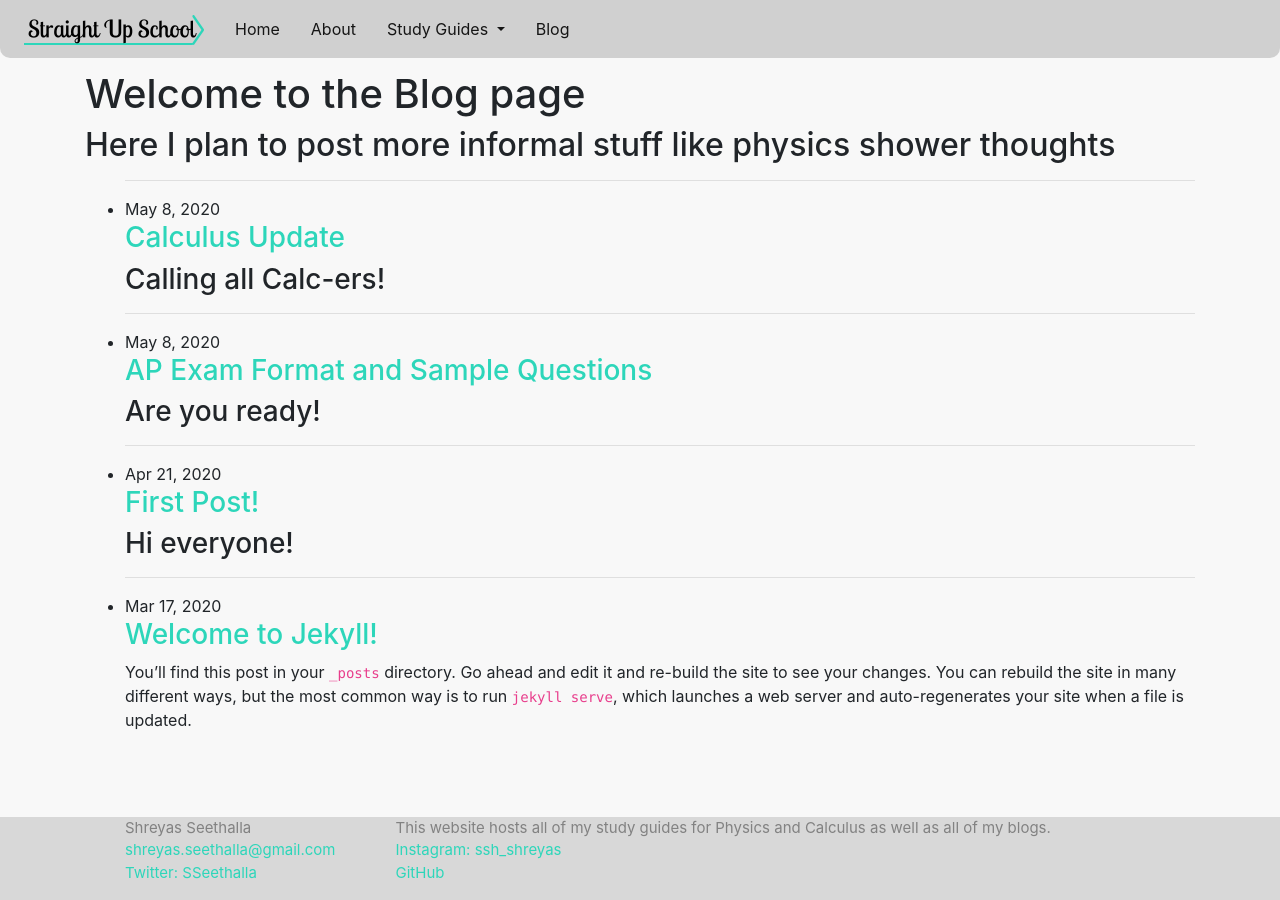
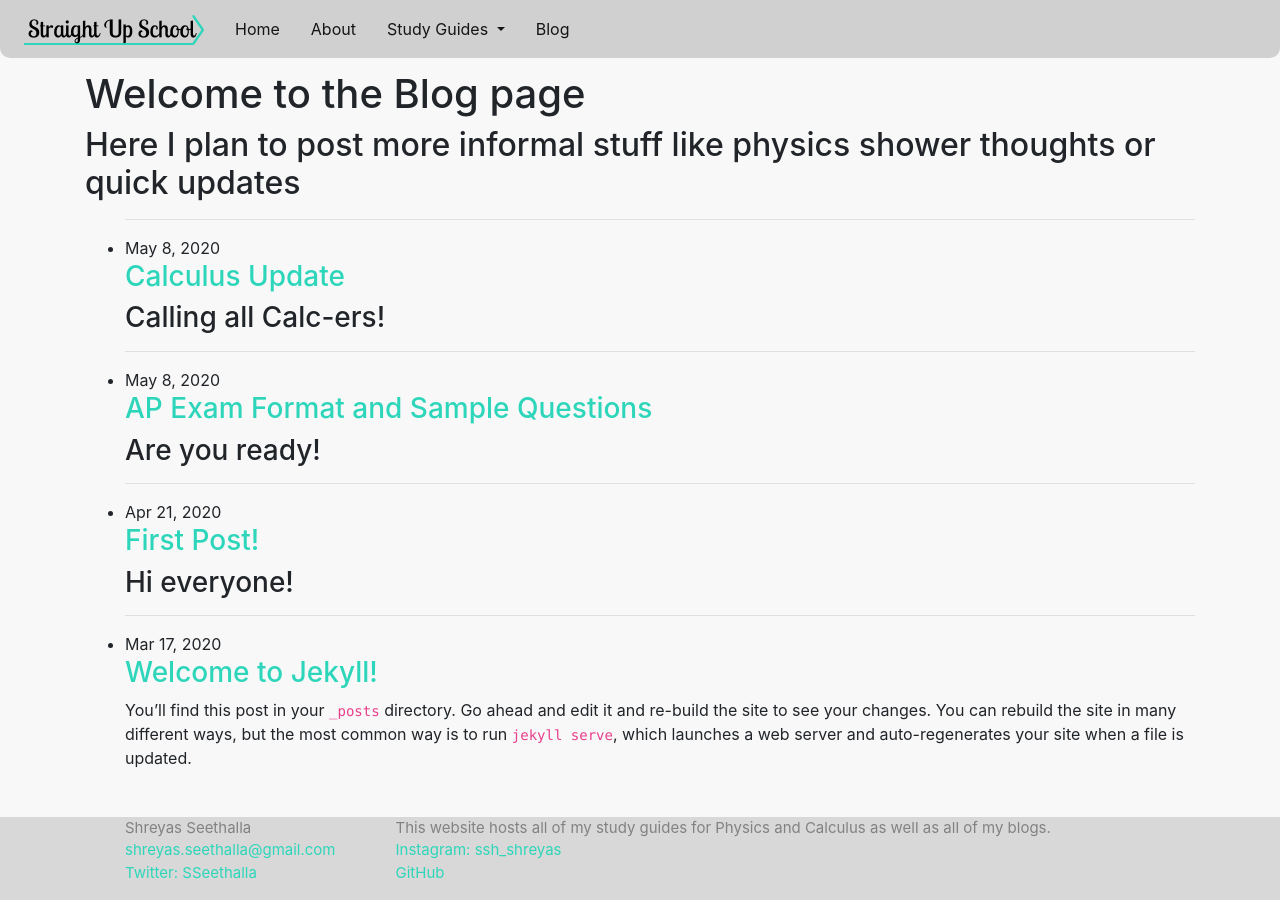
Before and after one commit to KasaiYuki/kasaiyuki.github.io, a Jekyll site: the page built from blog.md, in a window 1280 px wide. Built offline with Jekyll 4.4.1, drawn with Linux system fonts in a browser that asks for light colours; comment, search, counter and statistics services are not loaded.

Commit message:
changed some formatting and spelling

```diff
--- a/blog.md
+++ b/blog.md
@@ -6,4 +6,4 @@ layout: home
 title: Welcome to the Blog page
 permalink: /blog/
 ---
-## Here I plan to post more informal stuff like physics shower thoughts
+## Here I plan to post more informal stuff like physics shower thoughts or quick updates
```
Also changed, not shown: about.md (+1 -1 lines), 1 other file.
